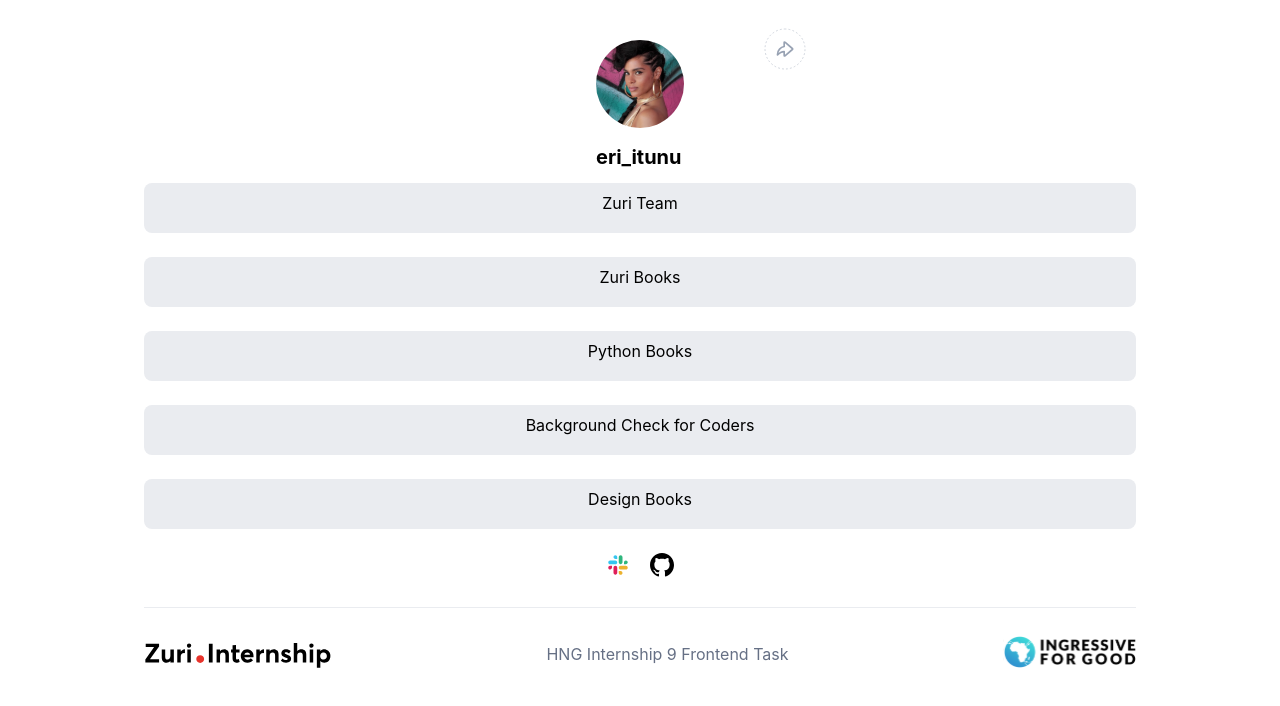
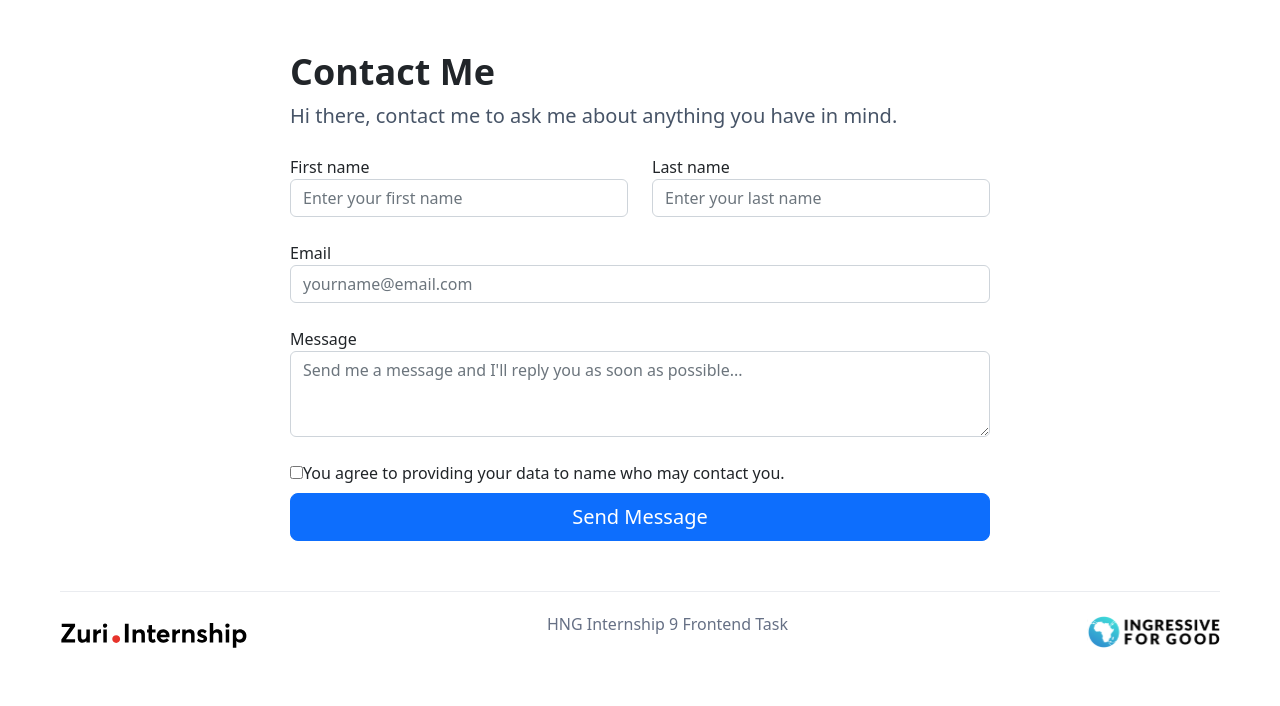
Before and after one commit to Eri-itunu/hng-internship, a React (Create React App) app: page /contact in a window 1280 px wide. Shown: the top 706 px of the page. Built offline with nearby package versions, Linux system fonts and the light colour scheme.

Commit message:
Adding Contact Page

```diff
--- a/package.json
+++ b/package.json
@@ -6,8 +6,11 @@
     "@testing-library/jest-dom": "^5.16.5",
     "@testing-library/react": "^13.4.0",
     "@testing-library/user-event": "^13.5.0",
+    "bootstrap": "^5.2.2",
     "react": "^18.2.0",
+    "react-bootstrap": "^2.5.0",
     "react-dom": "^18.2.0",
+    "react-router-dom": "^6.4.3",
     "react-scripts": "5.0.1",
     "web-vitals": "^2.1.4"
   },
--- a/src/App.css
+++ b/src/App.css
@@ -1,4 +1,3 @@
-
 
 .link-tree{
   margin: 0;
@@ -38,7 +37,7 @@
   gap: 24px;
 }
 
-#twitter_link, #btn__zuri, #books, #book__python, #pitch, #book__design{
+#twitter_link,#contact, #btn__zuri, #books, #book__python, #pitch, #book__design{
   background-color: #EAECF0;
   border-radius: 8px;
   padding: 24px, 32px;
@@ -93,8 +92,10 @@ a{
 
 
 @media screen and (max-width: 880px) {
-  div.icon-container, div.footer {
-    display: none;
+  div.footer {
+    display: flex;
+    flex-direction: column;
+    justify-content: flex-start;
   }
 
   .link-tree{
@@ -108,3 +109,34 @@ a{
     display: block;
   }
 }
+
+
+.contact{
+  margin: 50px;
+  display: flex;
+  align-items: center;
+  justify-content: center;
+}
+
+.contact-form{
+  width: 700px;
+}
+
+.contact-form > h1 {
+  font-size: 36px;
+  font-weight: 600;
+}
+
+.contact-form > p{
+  font-size: 20px;
+  font-weight: 400;
+  color: #475467;
+}
+
+.button-block{
+  width: 100%;
+}
+
+.contact-footer{
+  padding: 0 60px;
+}
--- a/src/App.js
+++ b/src/App.js
@@ -1,77 +1,15 @@
-import twitterImage from "./images/twitter_image.svg"
-import slack from "./images/slack.svg"
-import git from "./images/Social icon.svg"
-import ingressive from "./images/I4G.svg"
-import zuri from "./images/zuri.svg"
-import large from "./images/share_large.svg"
-import share_small from "./images/share_small.svg"
+import Home   from "./Pages/Home"
+import Contact from "./Pages/Contact"
+import { Route, Routes } from "react-router-dom"
 import './App.css';
 
 
 function App() {
-  return (
-      <div className='link-tree'>
+  return <Routes>
+    <Route path="/" element={<Home/>}  />
+    <Route path= "/contact" element = { <Contact/>} />
 
-        <div className="image-container">
-
-          <div className="image-center">
-            <img src={twitterImage} alt="profile" id="profile__img" />
-            <h1 id="twitter">eri_itunu</h1>
-            <h4 id="slack">Eri </h4>
-          </div>
-          <div className="menu-image">
-            <img  className="small" src={share_small} alt="" />
-          </div>
-          <div className="menu">
-            <img src={large} alt="" />
-          </div>
-        </div>
-
-        <div className="link-container">
-
-            <a  id="btn__zuri" href="https://training.zuri.team/">Zuri Team</a>
-
-
-            <a id="books" href="http://books.zuri.team/">
-              Zuri Books
-            </a>
-
-
-          <a id="book__python" href="https://books.zuri.team/python-for-beginners?ref_id=Eri">
-            Python Books
-          </a>
-
-
-            <a id="pitch" href="https://background.zuri.team">Background Check for Coders</a>
-
-
-
-            <a id="book__design" href="https://books.zuri.team/design-rules/">Design Books</a>
-
-
-          <div className="icon-container">
-            <img src={slack} alt="" />
-            <img src={git} alt="" />
-          </div>
-
-
-        </div>
-
-
-        <div className="footer">
-          <div className="left">
-            <img src={zuri} alt="" />
-          </div>
-          <div className="center">
-            <p>HNG Internship 9 Frontend Task</p>
-          </div>
-          <div className="right">
-            <img src={ingressive} alt="" />
-          </div>
-        </div>
-
-      </div>
-  );
+  </Routes>
 }
 
 export default App;
--- /dev/null
+++ b/src/Pages/Contact.js
@@ -0,0 +1,61 @@
+import "../App.css"
+
+import 'bootstrap/dist/css/bootstrap.min.css'
+import 'bootstrap/dist/css/bootstrap.css';
+
+import Footer from "./Subcomponents/Footer"
+
+export default function Contact() {
+    return(
+            <>
+                <div className="contact">
+
+                    <div className="contact-form">
+
+                        <h1>Contact Me</h1>
+                        <p>Hi there, contact me to ask me about anything you have in mind.</p>
+
+                        <div >
+
+                            <form >
+
+                                <div class="row pt-2 pb-4">
+                                    <div class="col">
+                                        <label for="exampleFormControlInput1">First name </label>
+                                        <input id="first_name" type="text" class="form-control" placeholder="Enter your first name" aria-label="First name"/>
+                                    </div>
+                                    <div class="col">
+                                        <label for="exampleFormControlInput1">Last name </label>
+                                        <input id="last_name" type="text" class="form-control" placeholder="Enter your last name" aria-label="Last name"/>
+                                    </div>
+                                </div>
+
+                                <div class="form-group pb-4">
+                                    <label for="exampleFormControlInput1">Email </label>
+                                    <input  type="email" class="form-control" id="email" placeholder="yourname@email.com"/>
+                                </div>
+
+                                <div class="form-group pb-4">
+                                    <label for="exampleFormControlTextarea1">Message</label>
+                                    <textarea class="form-control" id="message" placeholder="Send me a message and I'll reply you as soon as possible..." rows="3"></textarea>
+                                </div>
+
+                                <div class=" pb-2 custom-control custom-checkbox">
+                                    <input type="checkbox" class="custom-control-input" id="customCheck1"/>
+                                    <label class="custom-control-label" for="customCheck1">You agree to providing your data to name who may contact you.</label>
+                                </div>
+
+                                <button id="btn__submit" type="button" class=" btn btn-primary btn-lg col-12">Send Message</button>
+                            </form>
+                        </div>
+
+
+                    </div>
+                </div>
+                <div className="contact-footer">
+                    <Footer/>
+                </div>
+
+            </>
+    )
+}
--- /dev/null
+++ b/src/Pages/Home.js
@@ -0,0 +1,65 @@
+import twitterImage from "../images/twitter_image.svg"
+import slack from "../images/slack.svg"
+import git from "../images/Social icon.svg"
+import large from "../images/share_large.svg"
+import share_small from "../images/share_small.svg"
+
+import Footer from "./Subcomponents/Footer"
+
+export default function Home(){
+    return(
+        <div className='link-tree'>
+
+            <div className="image-container">
+
+            <div className="image-center">
+                <img src={twitterImage} alt="profile" id="profile__img" />
+                <h1 id="twitter">eri_itunu</h1>
+                <h4 id="slack">Eri </h4>
+            </div>
+            <div className="menu-image">
+                <img  className="small" src={share_small} alt="" />
+            </div>
+            <div className="menu">
+                <img src={large} alt="" />
+            </div>
+            </div>
+
+            <div className="link-container">
+
+                <a class="text-reset text-decoration-none"  id="btn__zuri" href="https://training.zuri.team/">Zuri Team</a>
+
+
+                <a class="text-reset text-decoration-none" id="books" href="http://books.zuri.team/">
+                Zuri Books
+                </a>
+
+
+                <a class="text-reset text-decoration-none" id="book__python" href="https://books.zuri.team/python-for-beginners?ref_id=Eri">
+                    Python Books
+                </a>
+
+
+                <a class="text-reset text-decoration-none" id="pitch" href="https://background.zuri.team">Background Check for Coders</a>
+
+
+
+                <a class="text-reset text-decoration-none" id="book__design" href="https://books.zuri.team/design-rules/">Design Books</a>
+
+                <a class="text-reset text-decoration-none" id="contact" href="/contact">Contact Me</a>
+
+
+            <div className="icon-container">
+                <img src={slack} alt="" />
+                <img src={git} alt="" />
+            </div>
+
+
+            </div>
+
+            <Footer/>
+
+
+        </div>
+    )
+}
--- /dev/null
+++ b/src/Pages/Subcomponents/Footer.js
@@ -0,0 +1,18 @@
+import ingressive from "../../images/I4G.svg"
+import zuri from "../../images/zuri.svg"
+
+export default function Footer(){
+    return(
+        <div className="footer">
+            <div className="left">
+                <img src={zuri} alt="" />
+            </div>
+            <div className="center">
+                <p>HNG Internship 9 Frontend Task</p>
+            </div>
+            <div className="right">
+                <img src={ingressive} alt="" />
+            </div>
+            </div>
+    )
+}
--- a/src/index.js
+++ b/src/index.js
@@ -3,15 +3,16 @@ import ReactDOM from 'react-dom/client';
 import './index.css';
 import App from './App';
 import reportWebVitals from './reportWebVitals';
+import {BrowserRouter} from "react-router-dom"
 
 const root = ReactDOM.createRoot(document.getElementById('root'));
 root.render(
   <React.StrictMode>
-    <App />
+    <BrowserRouter>
+      <App />
+    </BrowserRouter>
+
   </React.StrictMode>
 );
 
-// If you want to start measuring performance in your app, pass a function
-// to log results (for example: reportWebVitals(console.log))
-// or send to an analytics endpoint. Learn more: https://bit.ly/CRA-vitals
 reportWebVitals();
```
Also changed, not shown: 1 other file (tests, documents, lock files or other folders).
